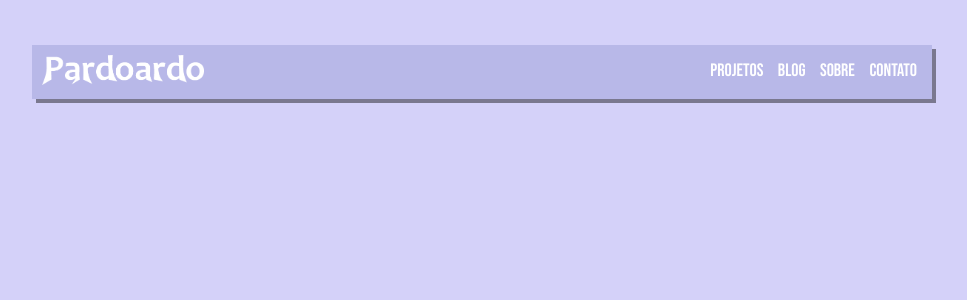
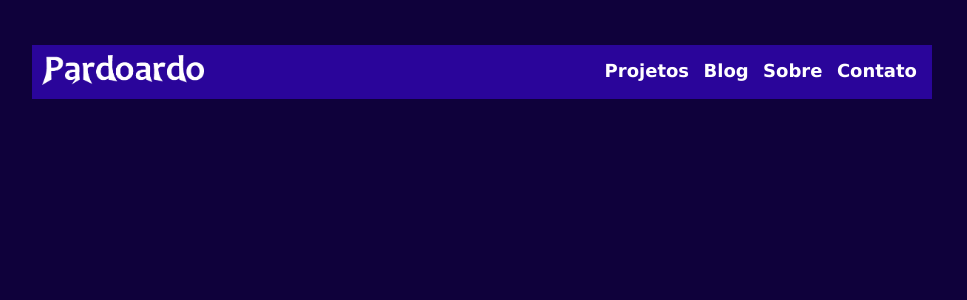
Before and after one commit to Pardoardo/Eduardo-s-Website, a Node server app: page / in a window 1280 px wide. Shown: the top 300 px of the page, without its empty margins (158-1125 px from the left). Run offline with Node 20, Linux system fonts and the light colour scheme.

Commit message:
Ainda estou indeciso com as cores.

```diff
--- a/public/css/styles.css
+++ b/public/css/styles.css
@@ -4,7 +4,7 @@ html, body{
     padding: 0;
     margin: 0;
     border: 0;
-    background-color: rgb(212, 209, 249);
+    background-color: rgb(15, 1, 59);
 }
 
 .content{
@@ -15,11 +15,9 @@ html, body{
 
 .page-header{
     padding: 10px;
-    box-shadow: 4px 4px #0000006d;
-
     padding: 10px 10px;
     margin-top: 5%;
-    background-color: rgb(184, 184, 232);
+    background-color: rgb(42, 5, 154);
 }
 
 .header-logo{
@@ -42,7 +40,8 @@ html, body{
     color: white;
     padding: 0px 5px;
     font-size: large;
-    font-family: "Bebas Neue", sans-serif;
+    font-weight: bold;
+    font-family: 'Lucida Sans', 'Lucida Sans Regular', 'Lucida Grande', 'Lucida Sans Unicode', Geneva, Verdana, sans-serif;
     font-style: normal;
 }
 
```
